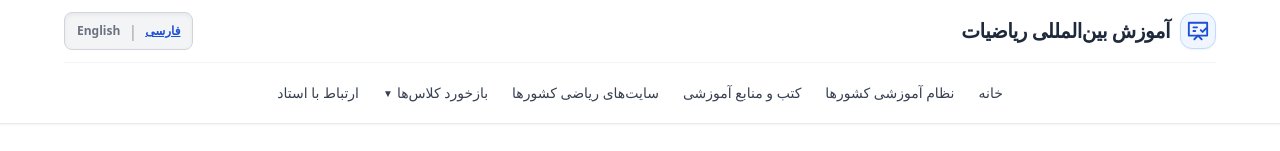
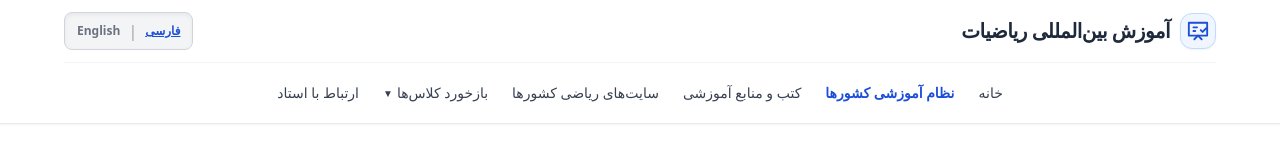
Before and after one commit to Hmohammadiz633/International-Mathematics-Site, a Next.js app: page /books in a window 1280 px wide. Shown: the top 151 px of the page. Built offline with nearby package versions, Linux system fonts and the light colour scheme.

Commit message:
Update page.js

```diff
--- a/app/books/page.js
+++ b/app/books/page.js
@@ -171,7 +171,7 @@ export default function BooksPage() {
               >
                 <span>{isFa ? 'خانه' : 'Home'}</span>
               </Link>
-              <Link href="/educational-systems" className="hover:text-blue-600 whitespace-nowrap transition-colors">
+              <Link href="/educational-systems" className="text-blue-700 font-bold whitespace-nowrap transition-colors">
                 {isFa ? 'نظام آموزشی کشورها' : 'Educational Systems'}
               </Link>
               <Link href="/books" className="hover:text-blue-600 whitespace-nowrap transition-colors">
```
